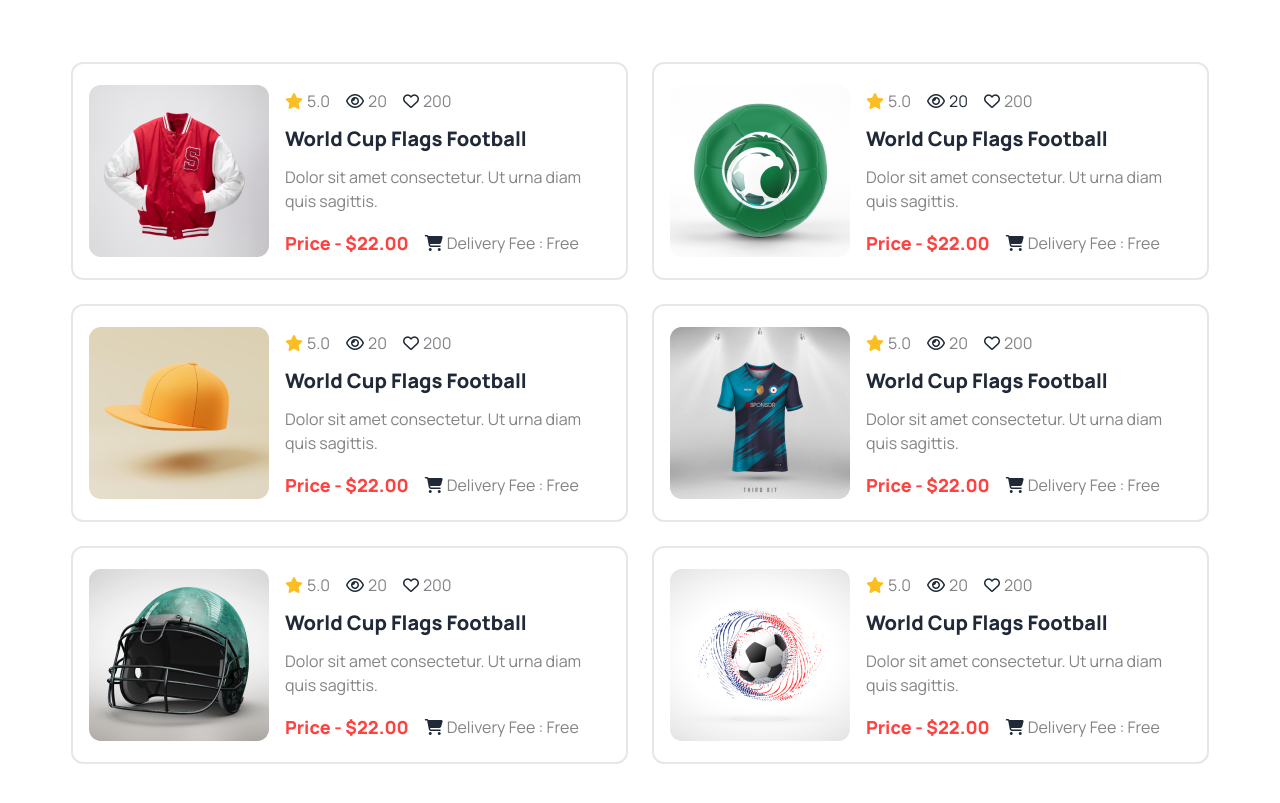
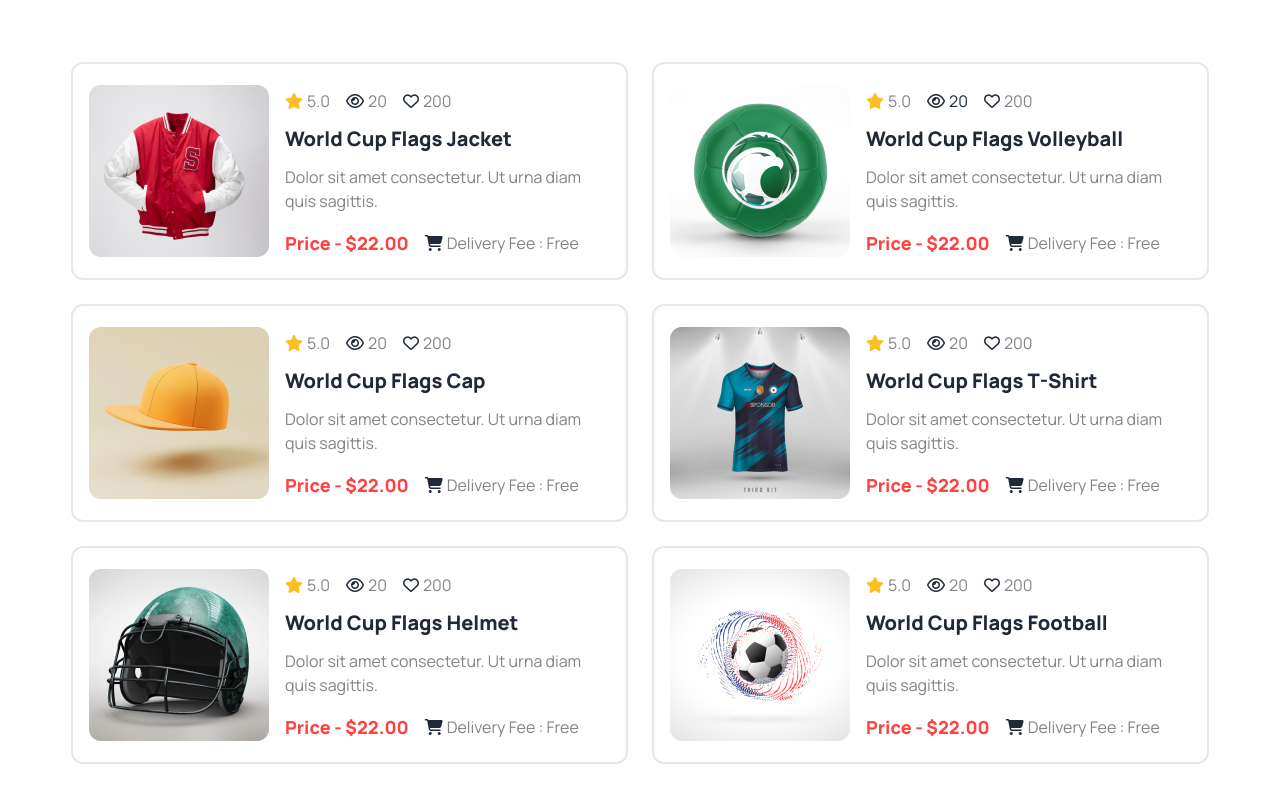
Before and after one commit to sohan226/-Assignment-3, a plain HTML site: page index.html in a window 1280 px wide. Shown: the part 2862-3665 px from the top of the page. Drawn offline with nearby package versions, Linux system fonts and the light colour scheme.

Commit message:
card name change

```diff
--- a/index.html
+++ b/index.html
@@ -166,7 +166,7 @@
           <div class="hero-overlay bg-opacity-60"></div>
           <div class=" lg:p-8 p-5 text-neutral-content">
             <div class="">
-              <h1 class="mb-4 text-xl lg:text-3xl lg:mt-10 font-extrabold ">Junior Program</h1>
+              <h1 class="mb-4 text-xl lg:text-3xl lg:mt-10 font-extrabold ">Teenager Program</h1>
               <p class="mb-6 text-sm text-[#ffffff81] lg:text-base font-medium">Dolor sit amet consectetur. Ut urna diam quis sagittis. Elit elit
                 enim sagittis turpis in magna. Id et sed euismod natoque amet nunc morbi nulla. Tortor congue sed et in.</p>
                 <div class="">
@@ -221,7 +221,7 @@
                     <p class="text-[#13131886] ">200</p>
                   </div>
                 </div>
-                <h1 class="text-xl font-extrabold my-3">World Cup Flags Football</h1>
+                <h1 class="text-xl font-extrabold my-3">World Cup Flags Jacket</h1>
                 <p class="text-[#13131886] ">Dolor sit amet consectetur. Ut urna diam quis sagittis. </p>
                 <div class="flex lg:items-center flex-col lg:flex-row gap-4 mt-4">
                   <h3 class="text-lg text-[#FF4240] font-extrabold">Price - $22.00</h3>
@@ -252,7 +252,7 @@
                     <p class="text-[#13131886] ">200</p>
                   </div>
                 </div>
-                <h1 class="text-xl font-extrabold my-3">World Cup Flags Football</h1>
+                <h1 class="text-xl font-extrabold my-3">World Cup Flags Volleyball</h1>
                 <p class="text-[#13131886]">Dolor sit amet consectetur. Ut urna diam quis sagittis. </p>
                 <div class="flex lg:items-center flex-col lg:flex-row gap-4 mt-4">
                   <h3 class="text-lg text-[#FF4240] font-extrabold">Price - $22.00</h3>
@@ -283,7 +283,7 @@
                     <p class="text-[#13131886] ">200</p>
                   </div>
                 </div>
-                <h1 class="text-xl font-extrabold my-3">World Cup Flags Football</h1>
+                <h1 class="text-xl font-extrabold my-3">World Cup Flags Cap</h1>
                 <p class="text-[#13131886]">Dolor sit amet consectetur. Ut urna diam quis sagittis. </p>
                 <div class="flex lg:items-center flex-col lg:flex-row gap-4 mt-4">
                   <h3 class="text-lg text-[#FF4240] font-extrabold">Price - $22.00</h3>
@@ -314,7 +314,7 @@
                     <p class="text-[#13131886] ">200</p>
                   </div>
                 </div>
-                <h1 class="text-xl font-extrabold my-3">World Cup Flags Football</h1>
+                <h1 class="text-xl font-extrabold my-3">World Cup Flags T-Shirt</h1>
                 <p class="text-[#13131886]">Dolor sit amet consectetur. Ut urna diam quis sagittis. </p>
                 <div class="flex lg:items-center flex-col lg:flex-row gap-4 mt-4">
                   <h3 class="text-lg text-[#FF4240] font-extrabold">Price - $22.00</h3>
@@ -345,7 +345,7 @@
                     <p class="text-[#13131886] ">200</p>
                   </div>
                 </div>
-                <h1 class="text-xl font-extrabold my-3">World Cup Flags Football</h1>
+                <h1 class="text-xl font-extrabold my-3">World Cup Flags Helmet</h1>
                 <p class="text-[#13131886]">Dolor sit amet consectetur. Ut urna diam quis sagittis. </p>
                 <div class="flex lg:items-center flex-col lg:flex-row gap-4 mt-4">
                   <h3 class="text-lg text-[#FF4240] font-extrabold">Price - $22.00</h3>
```
